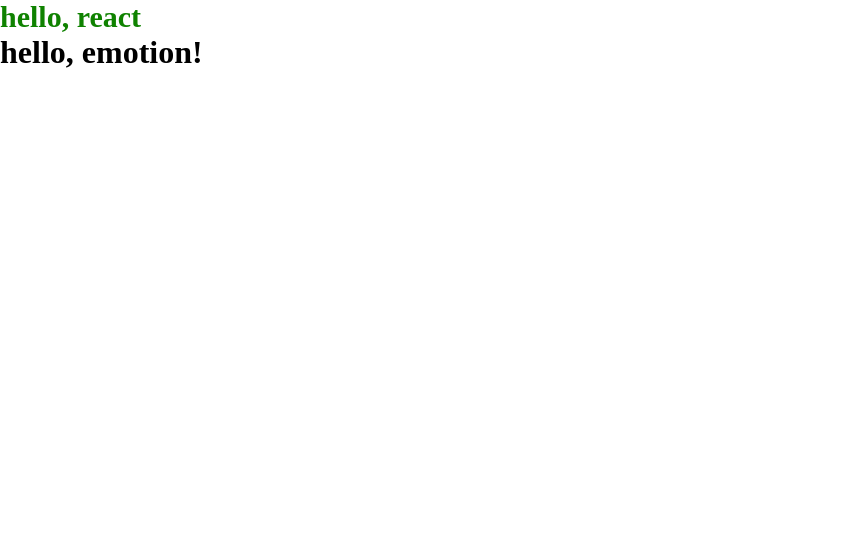
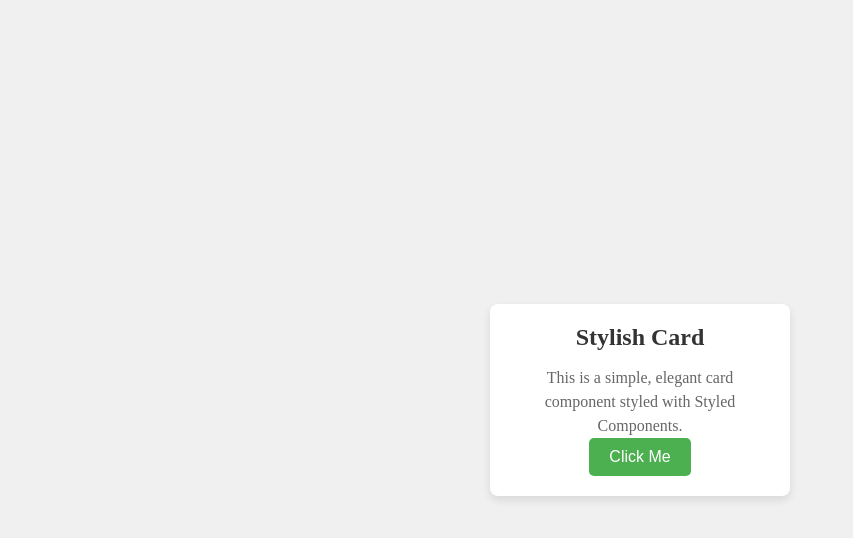
Before and after one commit to yoo-nji/programmers_web_devcourse, a React (Vite) app in the folder learn-react/03/: page / in a window 1280 px wide. Shown: the top 538 px of the page, without its empty margins (0-853 px from the left). Built offline with nearby package versions, Linux system fonts and the light colour scheme.

Commit message:
[react] Emotion에서 Styled-Component 문법도 지원함

```diff
--- a/learn-react/03/package.json
+++ b/learn-react/03/package.json
@@ -11,6 +11,8 @@
   },
   "dependencies": {
     "@emotion/css": "^11.13.5",
+    "@emotion/react": "^11.13.5",
+    "@emotion/styled": "^11.13.5",
     "react": "^18.3.1",
     "react-dom": "^18.3.1",
     "styled-components": "^6.1.13"
--- a/learn-react/03/src/App.tsx
+++ b/learn-react/03/src/App.tsx
@@ -1,22 +1,73 @@
-import { css } from "@emotion/css";
+import styled from "@emotion/styled";
 
-export default function App() {
+// 버튼 스타일 정의
+const Button = styled.button`
+  background-color: #4caf50;
+  color: white;
+  font-size: 16px;
+  padding: 10px 20px;
+  border: none;
+  border-radius: 5px;
+  cursor: pointer;
+  transition: background-color 0.3s ease;
+
+  &:hover {
+    background-color: #45a049;
+  }
+
+  &:active {
+    background-color: #3e8e41;
+  }
+`;
+
+// 카드 스타일 정의
+const Card = styled.div`
+  background-color: #ffffff;
+  border-radius: 8px;
+  box-shadow: 0 4px 8px rgba(0, 0, 0, 0.1);
+  padding: 20px;
+  width: 300px;
+  margin: 20px;
+  text-align: center;
+  transition: transform 0.3s ease;
+
+  &:hover {
+    transform: translateY(-10px);
+  }
+`;
+
+// 카드 제목 스타일 정의
+const CardTitle = styled.h2`
+  font-size: 24px;
+  color: #333;
+  margin-bottom: 15px;
+`;
+
+// 카드 본문 스타일 정의
+const CardBody = styled.p`
+  font-size: 16px;
+  color: #666;
+  line-height: 1.5;
+`;
+
+const App = () => {
   return (
-    <>
-      <h1
-        className={css`
-        font-size: 30px;
-        color: rebeccapurple;
-        text-decoration: line-through;
-        &:hover{
-          color: #0f8200;
-          text-decoration: none;
-        }
-      `}
-      >
-        hello, react
-      </h1>
-      <h1>hello, emotion!</h1>
-    </>
+    <div
+      style={{
+        display: "flex",
+        justifyContent: "center",
+        alignItems: "center",
+        height: "100vh",
+        backgroundColor: "#f0f0f0",
+      }}
+    >
+      <Card>
+        <CardTitle>Stylish Card</CardTitle>
+        <CardBody>This is a simple, elegant card component styled with Styled Components.</CardBody>
+        <Button>Click Me</Button>
+      </Card>
+    </div>
   );
-}
+};
+
+export default App;
```
